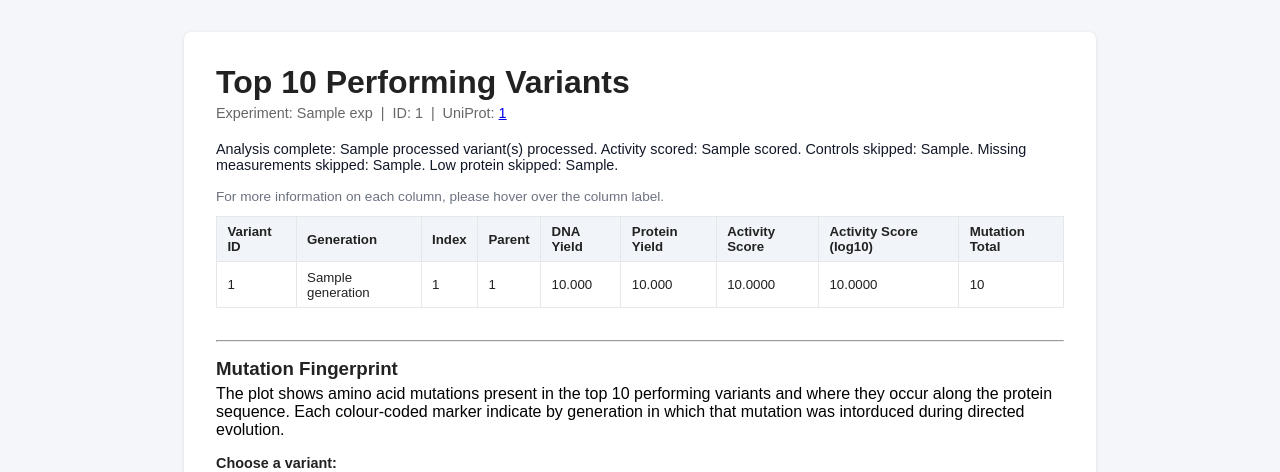
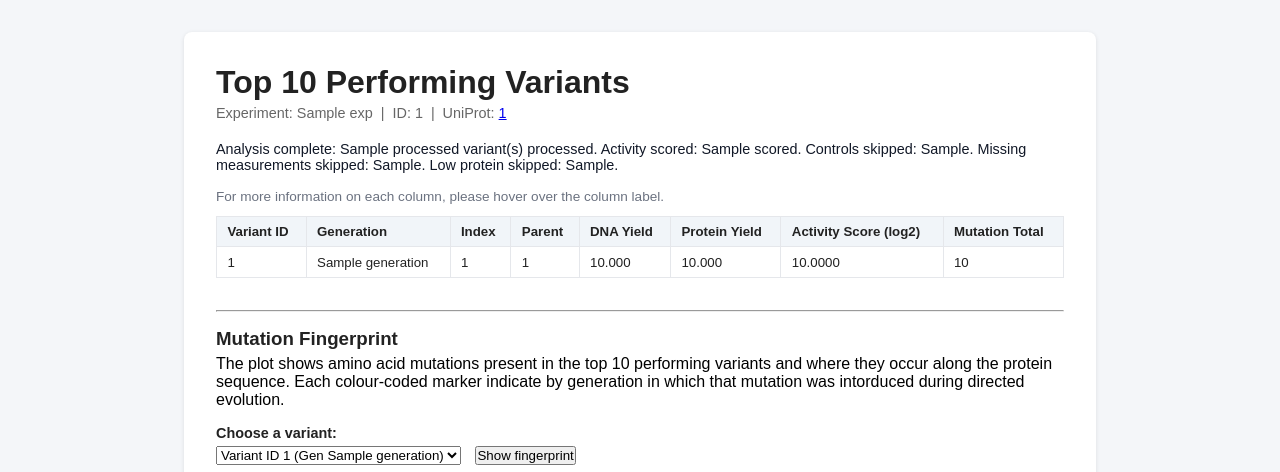
Before and after one commit to BIO727P-Sierra/Software_Development_Project, a Flask app: template app/templates/analysis/top_performers.html in a window 1280 px wide. Shown: the part 45-517 px from the top of the page. Run offline with Flask 3, Linux system fonts and the light colour scheme; the template is opened without the code that fills it: most values are stand-ins (such as "Sample title", 1, 10 or a date in 2020); some libraries are stand-ins or nearby versions; grey boxes are pictures that could not be loaded.

Commit message:
Removed log10 scale and its corresponding hover tooltip from the UI. Clarified activity score is now log2 scale and updated the corresponding hover tooltip.

```diff
--- a/app/templates/analysis/top_performers.html
+++ b/app/templates/analysis/top_performers.html
@@ -41,8 +41,7 @@
         <th title="Parent variant ID (if applicable).">Parent</th>
         <th title="Average DNA yield across measurements for this variant.">DNA Yield</th>
         <th title="Average protein yield across measurements for this variant.">Protein Yield</th>
-        <th title="Unified activity score (DNA yield normalized by protein yield, baseline-corrected).">Activity Score</th>
-        <th title="Log10 of (Activity Score + 1) for easier readability.">Activity Score (log10)</th>
+        <th title="Unified activity score (log2 of DNA fold change divided by protein fold-change vs WT controls).">Activity Score (log2)</th>
         <th title="Total number of mutations compared to WT.">Mutation Total</th>
       </tr>
     </thead>
@@ -56,7 +55,6 @@
         <td>{{ "%.3f"|format(row.dna_yield) if row.dna_yield is not none else '—' }}</td>
         <td>{{ "%.3f"|format(row.protein_yield) if row.protein_yield is not none else '—' }}</td>
         <td>{{ "%.4f"|format(row.activity_score) if row.activity_score is not none else '—' }}</td>
-        <td>{{ "%.4f"|format(row.activity_score_log) if row.activity_score_log is not none else '—' }}</td>
         <td>{{ row.mutation_total if row.mutation_total is not none else '—' }}</td>
       </tr>
       {% endfor %}
```
